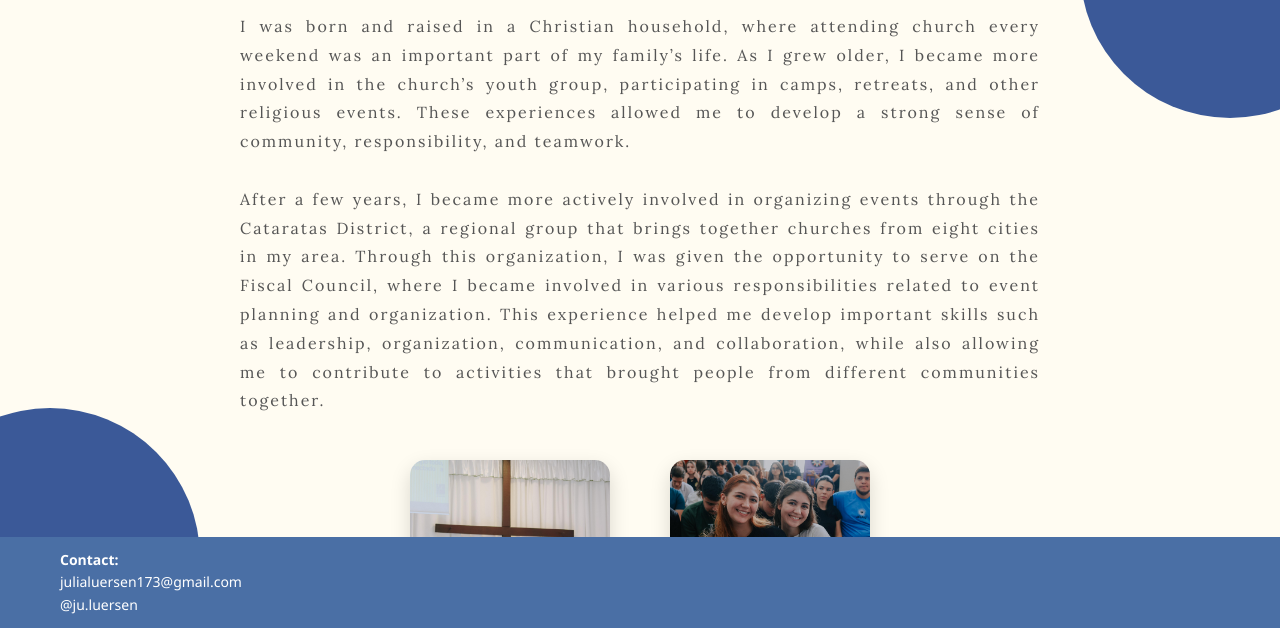
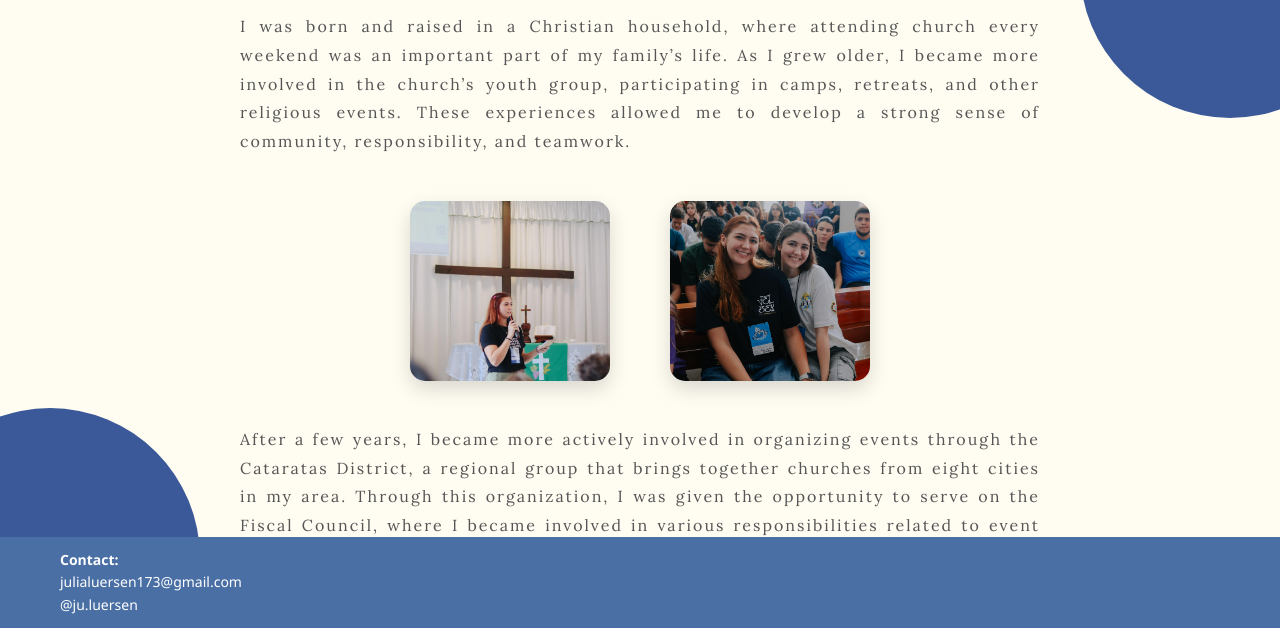
Before and after one commit to Pedrothomashb/juluersen, a plain HTML site: page volunteering/church-youth.html in a window 1280 px wide. Shown: the part 172-800 px from the top of the page. Drawn offline with nearby package versions, Linux system fonts and the light colour scheme.

Commit message:
altera Church textos

```diff
--- a/volunteering/church-youth.html
+++ b/volunteering/church-youth.html
@@ -53,9 +53,6 @@
                         <h2 class="topic-title project-title">Fiscal Council at the Church Youth</h2>
                         <p class="topic-text project-text">
                             I was born and raised in a Christian household, where attending church every weekend was an important part of my family’s life. As I grew older, I became more involved in the church’s youth group, participating in camps, retreats, and other religious events. These experiences allowed me to develop a strong sense of community, responsibility, and teamwork.
-                            <br>
-                            <br>
-                            After a few years, I became more actively involved in organizing events through the Cataratas District, a regional group that brings together churches from eight cities in my area. Through this organization, I was given the opportunity to serve on the Fiscal Council, where I became involved in various responsibilities related to event planning and organization. This experience helped me develop important skills such as leadership, organization, communication, and collaboration, while also allowing me to contribute to activities that brought people from different communities together.
                         </p>
                         <div class="gallery-container">
                             <div class="gallery-item" onclick="openModal(0, 'sports2')">
@@ -68,7 +65,7 @@
 
                         <p class="topic-text project-text">
                             <br>
-                            Also during the events, the music was always.
+                             After a few years, I became more actively involved in organizing events through the Cataratas District, a regional group that brings together churches from eight cities in my area. Through this organization, I was given the opportunity to serve on the Fiscal Council, where I became involved in various responsibilities related to event planning and organization. This experience helped me develop important skills such as leadership, organization, communication, and collaboration, while also allowing me to contribute to activities that brought people from different communities together.
                         </p>
                         <div class="project-logo-container">
                             <img class="project-logo" src="../assets/volunteering/ChurchSinging1.jpeg" alt="Church">
```
